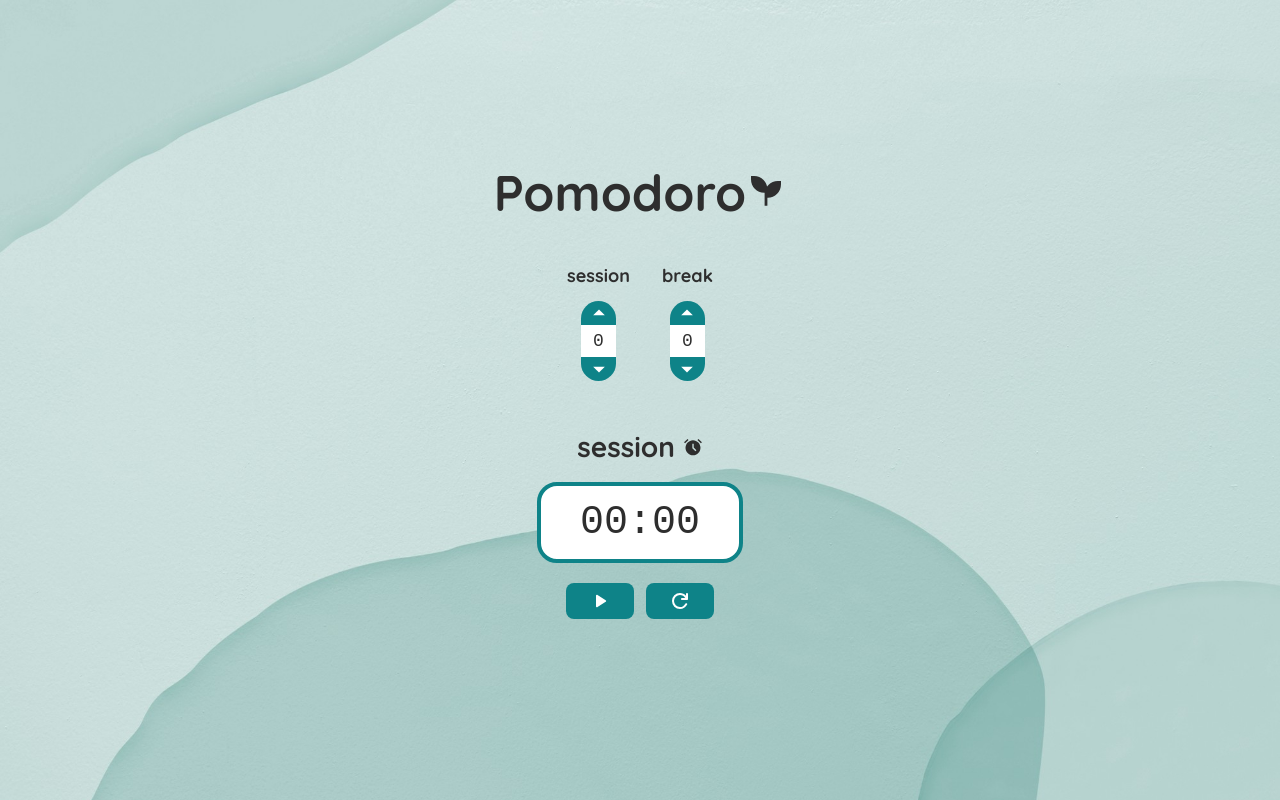
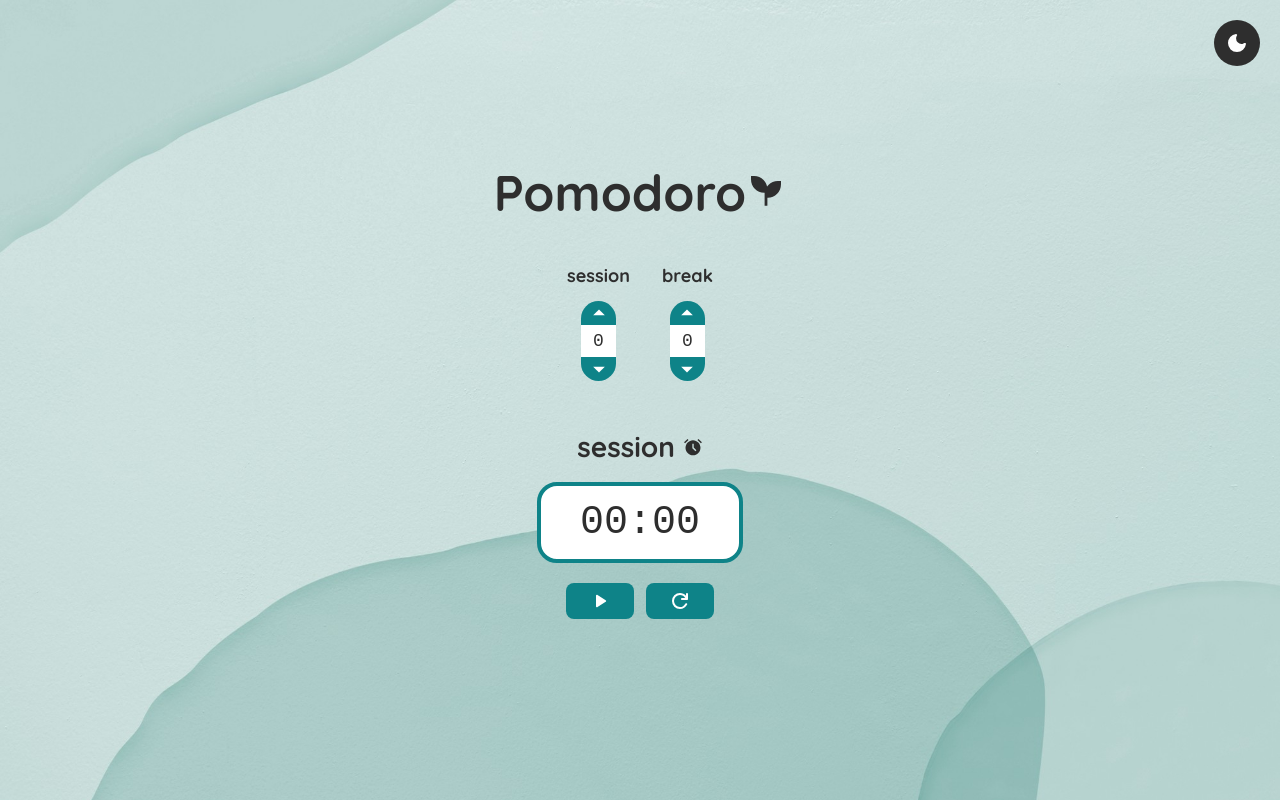
Before and after one commit to erfanazarmi/pomodoro, a React (Vite) app: page / in a window 1280 px wide. Built offline with nearby package versions, Linux system fonts and the light colour scheme; a web font is replaced by a local one.

Commit message:
feat: add dark mode

```diff
--- a/src/App.tsx
+++ b/src/App.tsx
@@ -1,4 +1,5 @@
 import styles from "./App.module.scss";
+import ThemeToggle from "./components/theme/ThemeToggle";
 import Setting from "./components/setting/Setting";
 import Timer from "./components/timer/Timer";
 import Controls from "./components/controls/Controls";
@@ -6,6 +7,8 @@
 function App() {
   return (
     <div className={styles.pageWrapper}>
+      <ThemeToggle />
+
       <h1>
         Pomodoro
         <svg
--- /dev/null
+++ b/src/components/theme/ThemeToggle.module.scss
@@ -0,0 +1,18 @@
+@use "../../styles/_button-states.scss" as btn;
+
+.modeButton {
+  display: flex;
+  align-items: center;
+  justify-content: center;
+  width: 46px;
+  height: 46px;
+  border: none;
+  border-radius: 50%;
+  background-color: var(--theme-bg);
+  position: fixed;
+  top: 20px;
+  right: 20px;
+  cursor: pointer;
+
+  @include btn.button-states(var(--theme-bg-hover));
+}
--- /dev/null
+++ b/src/components/theme/ThemeToggle.tsx
@@ -0,0 +1,65 @@
+import { useState, useEffect } from "react";
+import styles from "./ThemeToggle.module.scss";
+
+const ThemeToggle = () => {
+  const [darkMode, setDarkMode] = useState(false);
+
+  const toggleMode = () => {
+    setDarkMode((prev) => !prev);
+  };
+
+  useEffect(() => {
+    if (darkMode) {
+      document.body.classList.add("dark");
+    } else {
+      document.body.classList.remove("dark");
+    }
+  }, [darkMode]);
+
+  useEffect(() => {
+    const prefersDarkMode = window.matchMedia("(prefers-color-scheme: dark)").matches;
+    setDarkMode(prefersDarkMode);
+
+    const handleSystemDarkModeChange = (e: MediaQueryListEvent) => {
+      setDarkMode(e.matches);
+    };
+
+    window
+      .matchMedia("(prefers-color-scheme: dark)")
+      .addEventListener("change", handleSystemDarkModeChange);
+
+    return () => {
+      window
+        .matchMedia("(prefers-color-scheme: dark)")
+        .removeEventListener("change", handleSystemDarkModeChange);
+    };
+  }, []);
+
+  return (
+    <button className={styles.modeButton} onClick={toggleMode}>
+        {darkMode ? (
+          <svg
+            xmlns="http://www.w3.org/2000/svg"
+            height="24px"
+            viewBox="0 -960 960 960"
+            width="24px"
+            fill="#ffffff"
+          >
+            <path d="M480-280q-83 0-141.5-58.5T280-480q0-83 58.5-141.5T480-680q83 0 141.5 58.5T680-480q0 83-58.5 141.5T480-280ZM80-440q-17 0-28.5-11.5T40-480q0-17 11.5-28.5T80-520h80q17 0 28.5 11.5T200-480q0 17-11.5 28.5T160-440H80Zm720 0q-17 0-28.5-11.5T760-480q0-17 11.5-28.5T800-520h80q17 0 28.5 11.5T920-480q0 17-11.5 28.5T880-440h-80ZM480-760q-17 0-28.5-11.5T440-800v-80q0-17 11.5-28.5T480-920q17 0 28.5 11.5T520-880v80q0 17-11.5 28.5T480-760Zm0 720q-17 0-28.5-11.5T440-80v-80q0-17 11.5-28.5T480-200q17 0 28.5 11.5T520-160v80q0 17-11.5 28.5T480-40ZM226-678l-43-42q-12-11-11.5-28t11.5-29q12-12 29-12t28 12l42 43q11 12 11 28t-11 28q-11 12-27.5 11.5T226-678Zm494 495-42-43q-11-12-11-28.5t11-27.5q11-12 27.5-11.5T734-282l43 42q12 11 11.5 28T777-183q-12 12-29 12t-28-12Zm-42-495q-12-11-11.5-27.5T678-734l42-43q11-12 28-11.5t29 11.5q12 12 12 29t-12 28l-43 42q-12 11-28 11t-28-11ZM183-183q-12-12-12-29t12-28l43-42q12-11 28.5-11t27.5 11q12 11 11.5 27.5T282-226l-42 43q-11 12-28 11.5T183-183Z" />
+          </svg>
+        ) : (
+          <svg
+            xmlns="http://www.w3.org/2000/svg"
+            height="24px"
+            viewBox="0 -960 960 960"
+            width="24px"
+            fill="#ffffff"
+          >
+            <path d="M480-120q-151 0-255.5-104.5T120-480q0-138 90-239.5T440-838q13-2 23 3.5t16 14.5q6 9 6.5 21t-7.5 23q-17 26-25.5 55t-8.5 61q0 90 63 153t153 63q31 0 61.5-9t54.5-25q11-7 22.5-6.5T819-479q10 5 15.5 15t3.5 24q-14 138-117.5 229T480-120Z" />
+          </svg>
+        )}
+      </button>
+  );
+};
+
+export default ThemeToggle;
--- a/src/styles/_variables.css
+++ b/src/styles/_variables.css
@@ -17,3 +17,18 @@
 
   --bg-image: url('../assets/images/bg-light.jpg');
 }
+
+.dark {
+  --bg-color: #242424;
+  --white: #e0e0e0;
+  --black: #222222;
+  --gray: #333333;
+
+  --text: var(--white);
+  --timer-bg: var(--gray);
+  --time-setter-bg: var(--black);
+  --theme-bg: var(--primary);
+  --theme-bg-hover: var(--primary-hover);
+
+  --bg-image: url('../assets/images/bg-dark.jpg');
+}
```
Also changed, not shown: src/assets/images/bg-dark.jpg (added).
